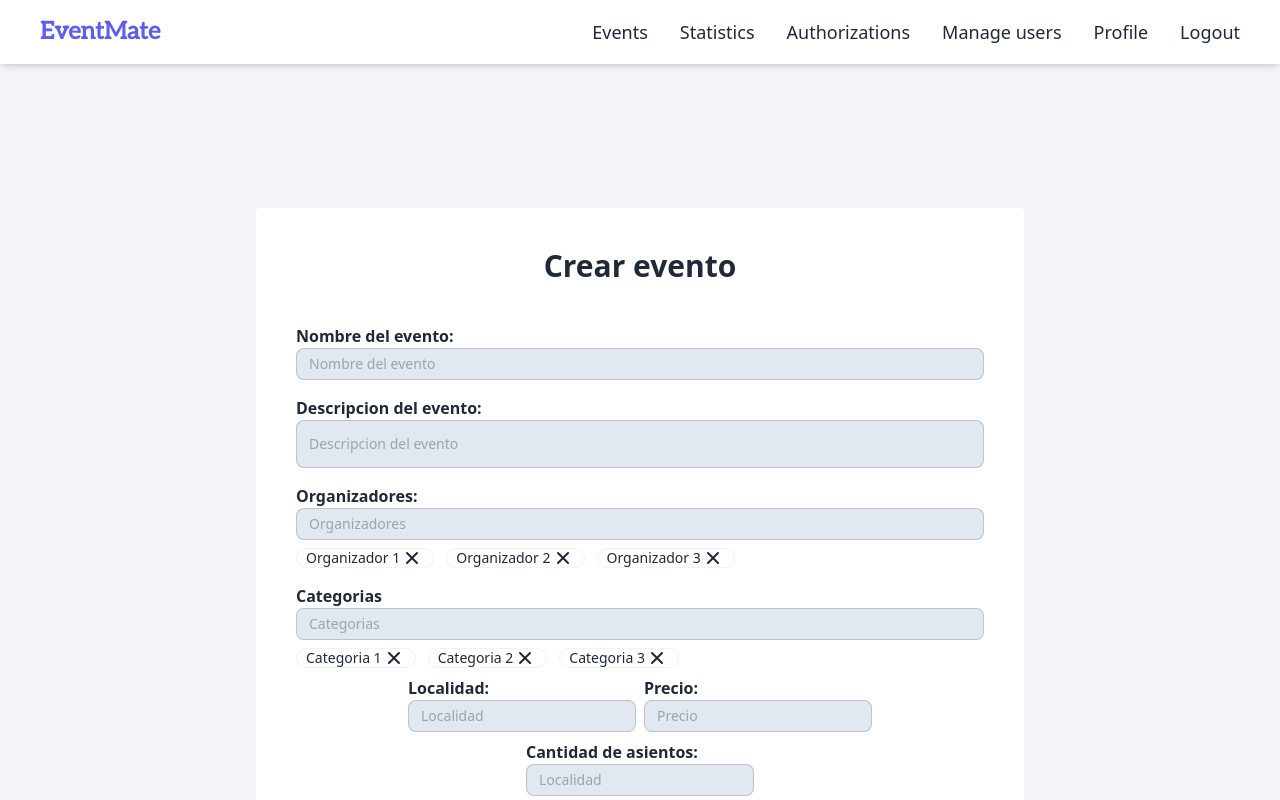
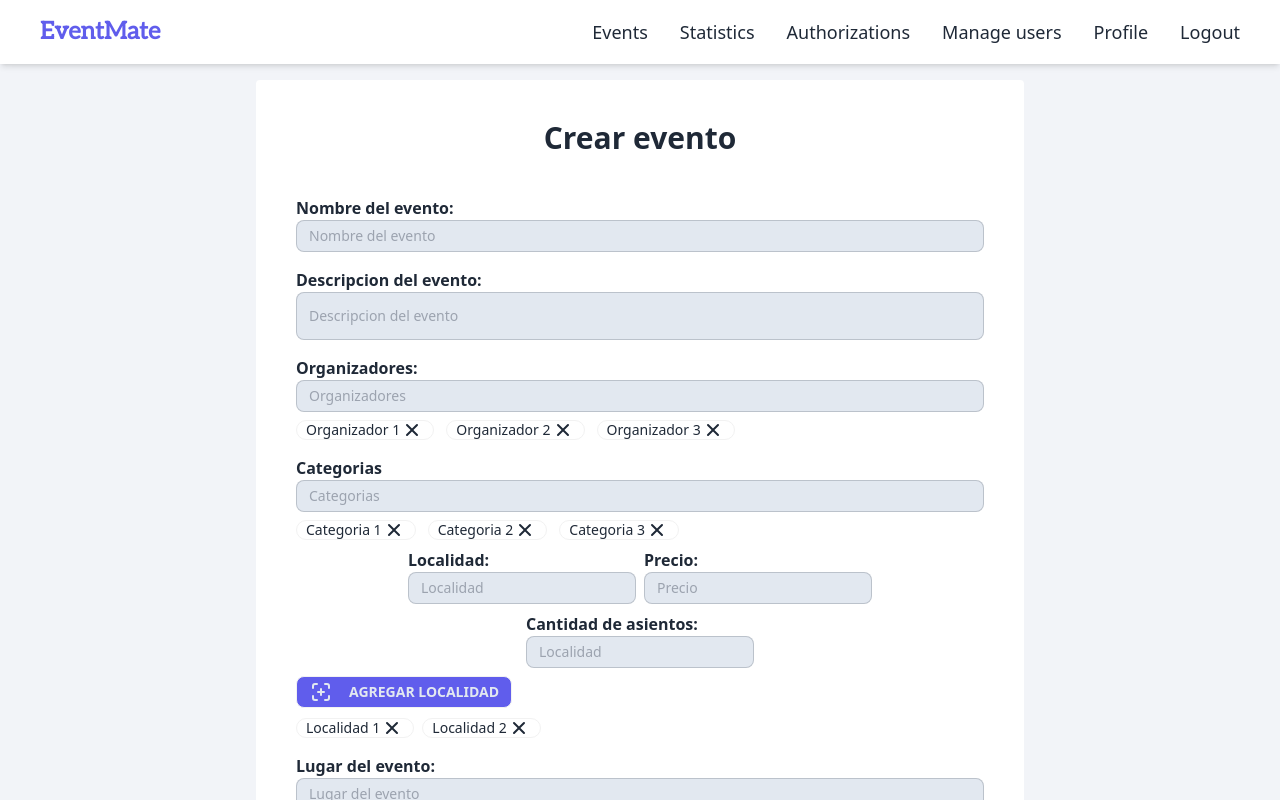
Before and after one commit to fmel025/test-deploy, a React (Vite) app in the folder Client/: page /createevent in a window 1280 px wide. Built offline with nearby package versions, Linux system fonts and the light colour scheme.

Commit message:
:lipstick: Update margin in create and edit event views
Upgraded margin in create event view and edit event view because it was
too much

```diff
--- a/Client/src/pages/Events/CreateEvent.jsx
+++ b/Client/src/pages/Events/CreateEvent.jsx
@@ -11,7 +11,7 @@ function CreateEvent() {
     return (
         <>
             <Layout>
-                <div className="rounded w-11/12 sm:w-5/6 lg:w-3/5 flex-col justify-center p-10 mt-32 mb-14 bg-white gap-5">
+                <div className="rounded w-11/12 sm:w-5/6 lg:w-3/5 flex-col justify-center p-10 my-auto bg-white gap-5">
                     <h1 className='font-semibold text-3xl text-center mb-10'>Crear evento</h1>
                     <p className='font-semibold'>Nombre del evento:</p>
                     <input type='text' className='input input-bordered input-sm bg-slate-200 w-full' placeholder='Nombre del evento'></input>
--- a/Client/src/pages/Events/EditEvent.jsx
+++ b/Client/src/pages/Events/EditEvent.jsx
@@ -11,7 +11,7 @@ function EditEvent() {
     return (
         <>
             <Layout>
-                <div className="rounded w-11/12 sm:w-5/6 lg:w-3/5 flex-col justify-center p-10 mt-32 mb-14 bg-white">
+                <div className="rounded w-11/12 sm:w-5/6 lg:w-3/5 flex-col justify-center p-10 my-auto bg-white">
                     <h1 className='font-semibold text-3xl text-center mb-10'>Editar evento</h1>
                     <p className='font-semibold'>Nombre del evento:</p>
                     <input type='text' className='input input-bordered input-sm bg-slate-200 w-full' placeholder='Nombre del evento'></input>
```
